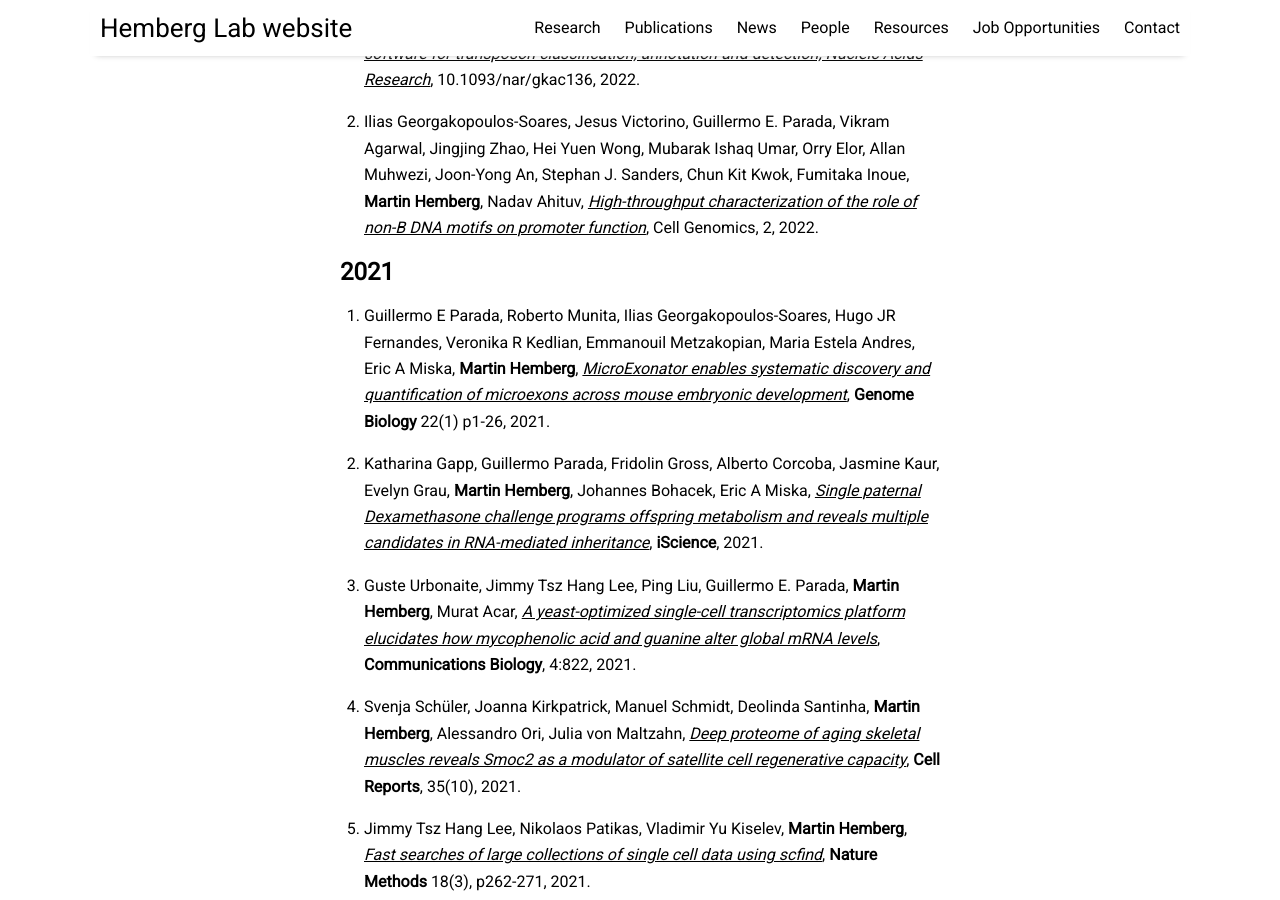
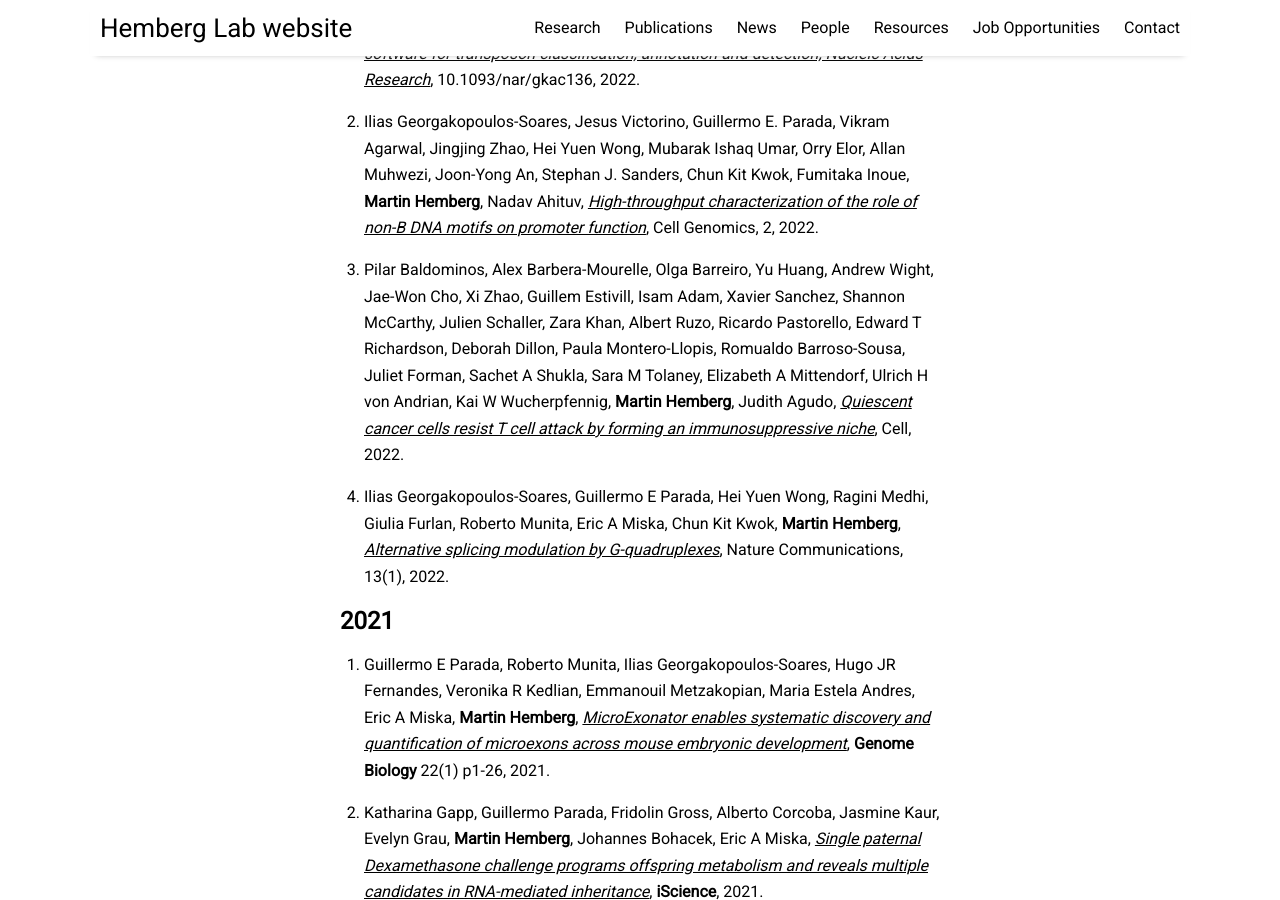
Before and after one commit to jaewon-cho/sdfasdf2dscf34fad.github.io, a Jekyll site: the page built from pages/publications.md, in a window 1280 px wide and 900 px high, scrolled down 285 px. Built offline with Jekyll 4.4.1, drawn with Linux system fonts in a browser that asks for light colours; nearby versions of some CDN libraries.

Commit message:
Updated people and publications

```diff
--- a/pages/publications.md
+++ b/pages/publications.md
@@ -13,6 +13,10 @@ For an up to date list of all publications (including preprints), please see [Go
 1. Kevin Riehl, Cristian Riccio, Eric A Miska, **Martin Hemberg**, [*TransposonUltimate: software for transposon classification, annotation and detection, Nucleic Acids Research*](https://academic.oup.com/nar/advance-article/doi/10.1093/nar/gkac136/6541023), 10.1093/nar/gkac136, 2022.
 
 2. Ilias Georgakopoulos-Soares, Jesus Victorino, Guillermo E. Parada, Vikram Agarwal, Jingjing Zhao, Hei Yuen Wong, Mubarak Ishaq Umar, Orry Elor, Allan Muhwezi, Joon-Yong An, Stephan J. Sanders, Chun Kit Kwok, Fumitaka Inoue, **Martin Hemberg**, Nadav Ahituv, [*High-throughput characterization of the role of non-B DNA motifs on promoter function*](https://www.sciencedirect.com/science/article/pii/S2666979X22000313), Cell Genomics, 2, 2022.
+
+3. Pilar Baldominos, Alex Barbera-Mourelle, Olga Barreiro, Yu Huang, Andrew Wight, Jae-Won Cho, Xi Zhao, Guillem Estivill, Isam Adam, Xavier Sanchez, Shannon McCarthy, Julien Schaller, Zara Khan, Albert Ruzo, Ricardo Pastorello, Edward T Richardson, Deborah Dillon, Paula Montero-Llopis, Romualdo Barroso-Sousa, Juliet Forman, Sachet A Shukla, Sara M Tolaney, Elizabeth A Mittendorf, Ulrich H von Andrian, Kai W Wucherpfennig, **Martin Hemberg**, Judith Agudo, [*Quiescent cancer cells resist T cell attack by forming an immunosuppressive niche*](https://www.sciencedirect.com/science/article/pii/S0092867422003439), Cell, 2022.
+
+4. Ilias Georgakopoulos-Soares, Guillermo E Parada, Hei Yuen Wong, Ragini Medhi, Giulia Furlan, Roberto Munita, Eric A Miska, Chun Kit Kwok, **Martin Hemberg**, [*Alternative splicing modulation by G-quadruplexes*](https://www.nature.com/articles/s41467-022-30071-7), Nature Communications, 13(1), 2022.
 
 ## <a id="2021"></a>2021
 
```
Also changed, not shown: pages/people.md (+11 -0 lines), assets/img/Jingyi_Cao.jpeg (added), assets/img/JunhaCha.jpg (added), assets/img/SeungbynBaek.jpg (added).
